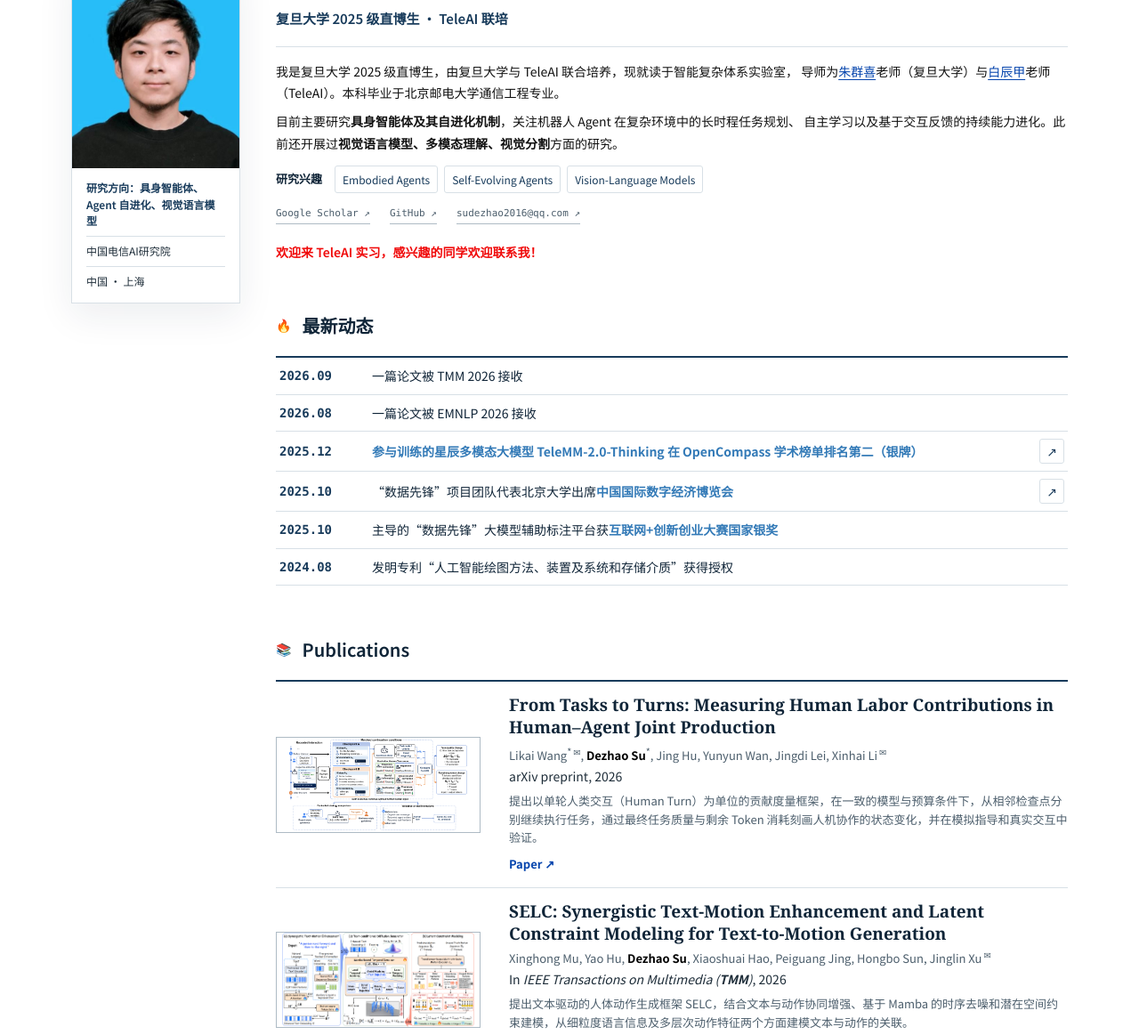
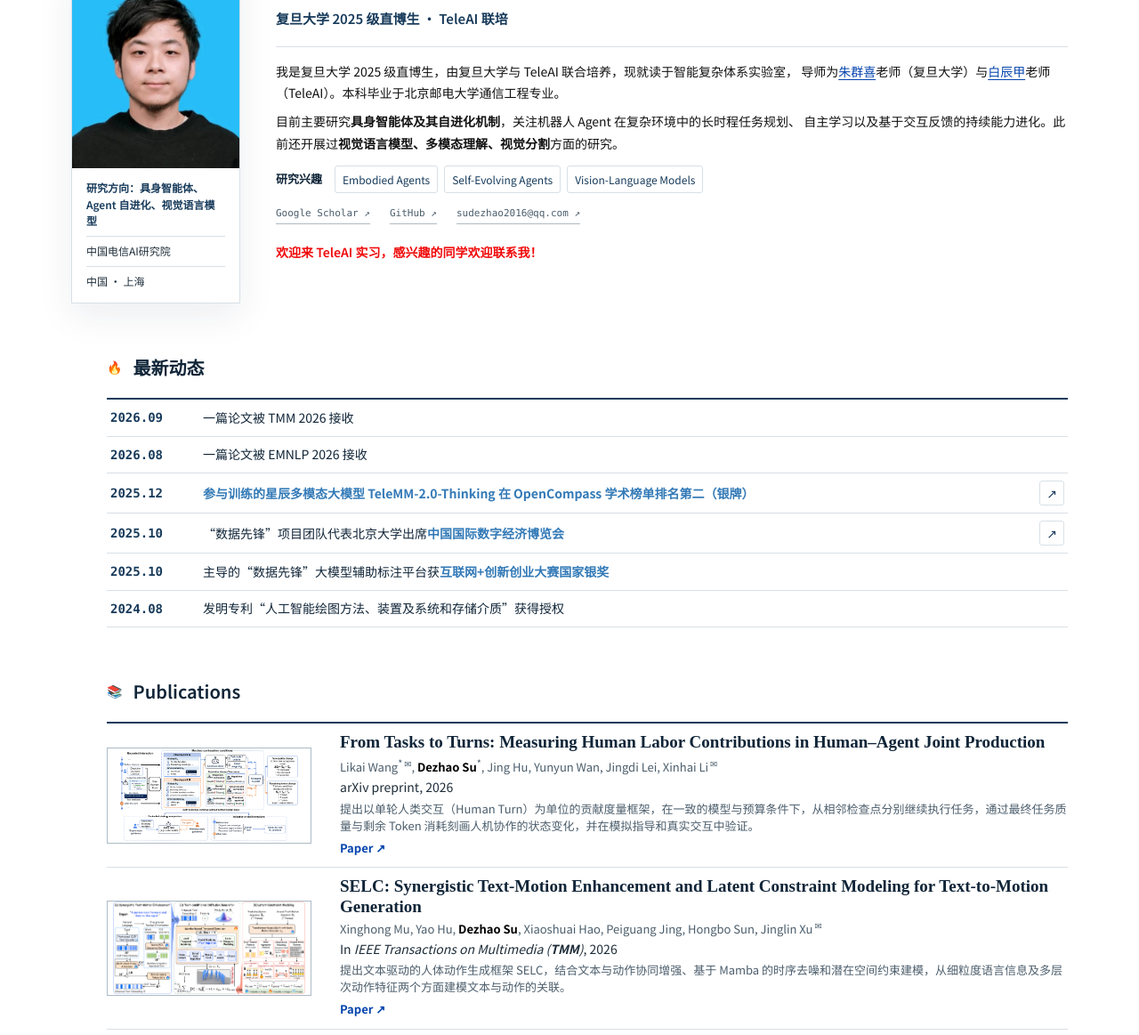
Before and after one commit to sudezhao2002/sudezhao2002.github.io, a plain HTML site: page index.html in a window 1280 px wide. Shown: the part 137-1300 px from the top of the page at 89% size. Drawn offline with Linux system fonts and the light colour scheme.

Commit message:
修改界面布局

```diff
--- a/en.html
+++ b/en.html
@@ -31,7 +31,7 @@
     <link rel="me" href="https://github.com/sudezhao2002" />
     <link rel="sitemap" type="application/xml" href="https://sudezhao2002.github.io/sitemap.xml" />
     <link rel="icon" href="assets/favicon.svg" type="image/svg+xml" />
-    <link rel="stylesheet" href="styles.css?v=cc23d6953ed9" />
+    <link rel="stylesheet" href="styles.css?v=fee4376ece6d" />
     <script src="script.js" defer></script>
     <script type="application/ld+json">
       {
--- a/index.html
+++ b/index.html
@@ -31,7 +31,7 @@
     <link rel="me" href="https://github.com/sudezhao2002" />
     <link rel="sitemap" type="application/xml" href="https://sudezhao2002.github.io/sitemap.xml" />
     <link rel="icon" href="assets/favicon.svg" type="image/svg+xml" />
-    <link rel="stylesheet" href="styles.css?v=cc23d6953ed9" />
+    <link rel="stylesheet" href="styles.css?v=fee4376ece6d" />
     <script src="script.js" defer></script>
     <script type="application/ld+json">
       {
--- a/styles.css
+++ b/styles.css
@@ -248,18 +248,36 @@ img {
   display: grid;
   padding-top: 116px;
   margin: 0 100px;
-  grid-template-columns:250px minmax(0, 1500px);
+  grid-template-columns: 250px minmax(0, 1fr);
   column-gap: 50px;
 }
 
 .profile-sidebar {
-  position: sticky;
-  top: 116px;
+  position: static;
+  grid-column: 1;
+  grid-row: 1;
   align-self: start;
+  padding-bottom: 30px;
 }
 
 .main-content {
+  display: contents;
+}
+
+.main-content > * {
   min-width: 0;
+  grid-column: 1 / -1;
+}
+
+.main-content > .about-section {
+  grid-column: 2;
+  grid-row: 1;
+}
+
+@media (min-width: 721px) {
+  .main-content > :not(.about-section) {
+    margin-left: 40px;
+  }
 }
 
 /* ---------- 左侧个人卡片 ---------- */
@@ -555,7 +573,7 @@ img {
 
 .publication-card {
   display: grid;
-  padding: 14px 0;
+  padding: 10px 0;
   border-bottom: 1px solid var(--line-color);
   grid-template-columns: 230px minmax(0, 1fr);
   align-items: center;
@@ -586,19 +604,19 @@ img {
 }
 
 .publication-title {
-  margin: 0 0 6px;
+  margin: 0 0 4px;
   color: var(--heading-color);
-  font-family: Georgia, "Times New Roman", var(--serif-font);
+  font-family: "Times New Roman", Times, var(--serif-font);
   font-size: 23px;
-  font-weight: 600;
-  line-height: 1.3;
+  font-weight: 700;
+  line-height: 1.2;
 }
 
 .publication-authors {
-  margin: 3px 0;
+  margin: 2px 0;
   color: var(--muted-color);
   font-size: 13px;
-  line-height: 1.55;
+  line-height: 1.45;
 }
 
 .publication-authors strong {
@@ -615,26 +633,26 @@ img {
 }
 
 .publication-venue {
-  margin: 3px 0;
+  margin: 2px 0;
   color: var(--text-color);
   font-size: 14px;
   font-style: normal;
-  line-height: 1.55;
+  line-height: 1.45;
 }
 
 .publication-description {
   max-width: 880px;
-  margin: 6px 0 0;
+  margin: 4px 0 0;
   color: var(--muted-color);
   font-size: 13px;
-  line-height: 1.6;
+  line-height: 1.5;
 }
 
 .publication-links {
   display: flex;
   flex-wrap: wrap;
   gap: 17px;
-  margin-top: 8px;
+  margin-top: 4px;
 }
 
 .publication-link {
@@ -914,13 +932,9 @@ img {
 
   .page-layout {
     padding-top: 96px;
-    grid-template-columns: 190px minmax(0, 1500px);
+    grid-template-columns: 190px minmax(0, 1fr);
     column-gap: 40px;
     margin: 0 80px;
-  }
-
-  .profile-sidebar {
-    top: 96px;
   }
 
   .about-name {
@@ -1066,9 +1080,11 @@ img {
     width: 240px;
     max-width: 100%;
     margin: 0 auto;
+    padding-bottom: 0;
   }
 
   .main-content {
+    display: block;
     width: 100%;
   }
 
@@ -1145,7 +1161,7 @@ img {
 
   .publication-card {
     grid-template-columns: 1fr;
-    gap: 14px;
+    gap: 10px;
   }
 
   .publication-image-link {
```
